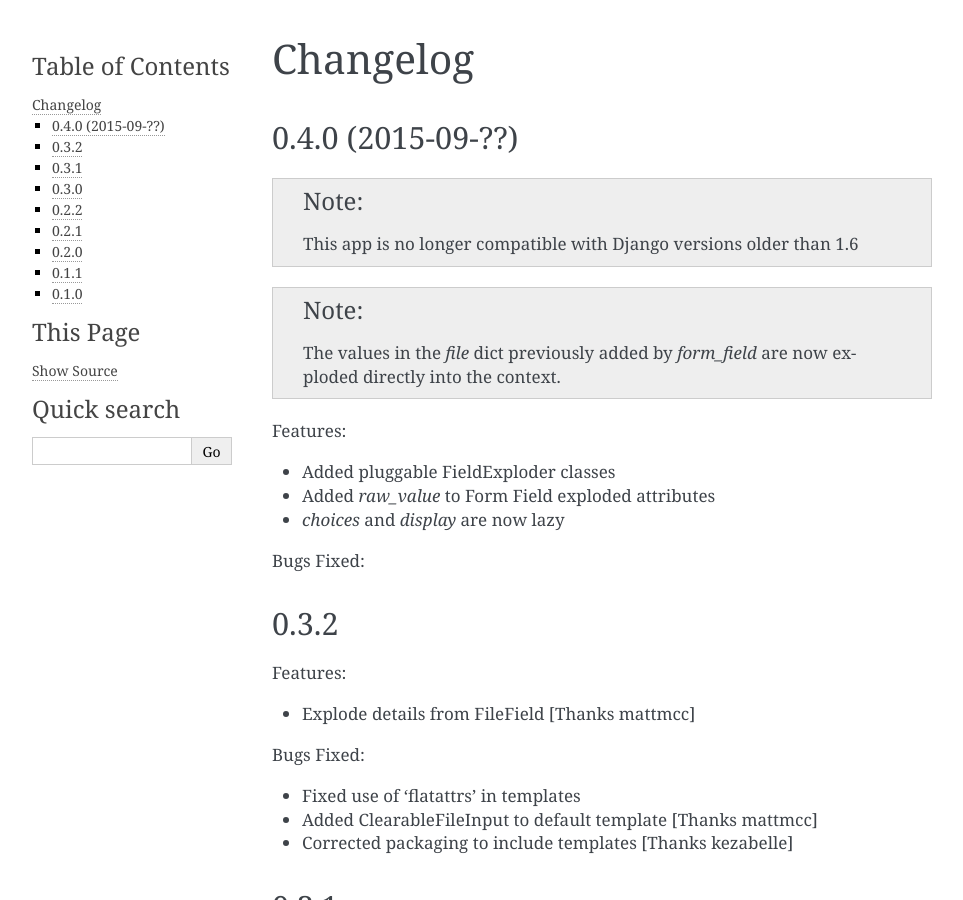
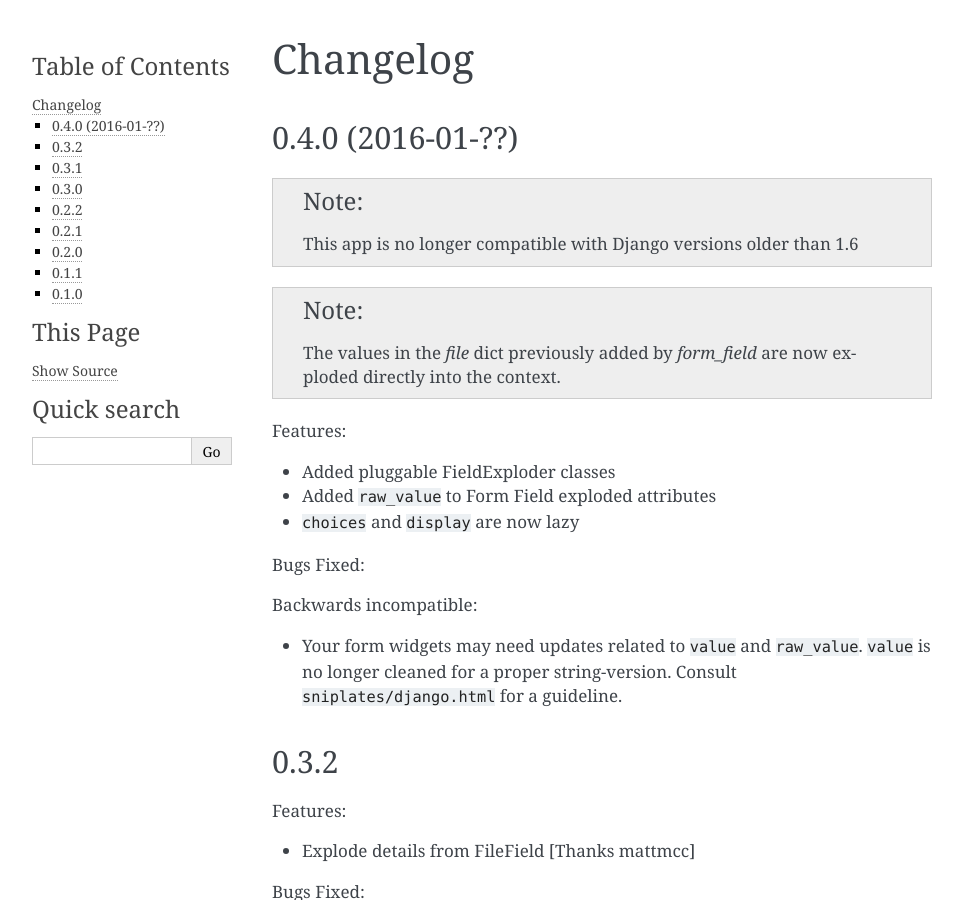
Before and after one commit to funkybob/django-sniplates, a Sphinx documentation site: the page built from docs/changelog.rst, in a window 1280 px wide and 900 px high. Shown: the whole window, without its empty margins (148-1111 px from the left). Built offline with Sphinx 7.4.7, drawn with Linux system fonts in a browser that asks for light colours.

Commit message:
Added possible backwards incompatible change to Changelog

```diff
--- a/docs/changelog.rst
+++ b/docs/changelog.rst
@@ -2,7 +2,7 @@
 Changelog
 =========
 
-0.4.0 (2015-09-??)
+0.4.0 (2016-01-??)
 ------------------
 
 .. note:: This app is no longer compatible with Django versions older than 1.6
@@ -13,10 +13,16 @@ Changelog
 Features:
 
 - Added pluggable FieldExploder classes
-- Added `raw_value` to Form Field exploded attributes
-- `choices` and `display` are now lazy
+- Added ``raw_value`` to Form Field exploded attributes
+- ``choices`` and ``display`` are now lazy
 
 Bugs Fixed:
+
+Backwards incompatible:
+
+- Your form widgets may need updates related to ``value`` and ``raw_value``.
+  ``value`` is no longer cleaned for a proper string-version. Consult
+  ``sniplates/django.html`` for a guideline.
 
 0.3.2
 -----
```
